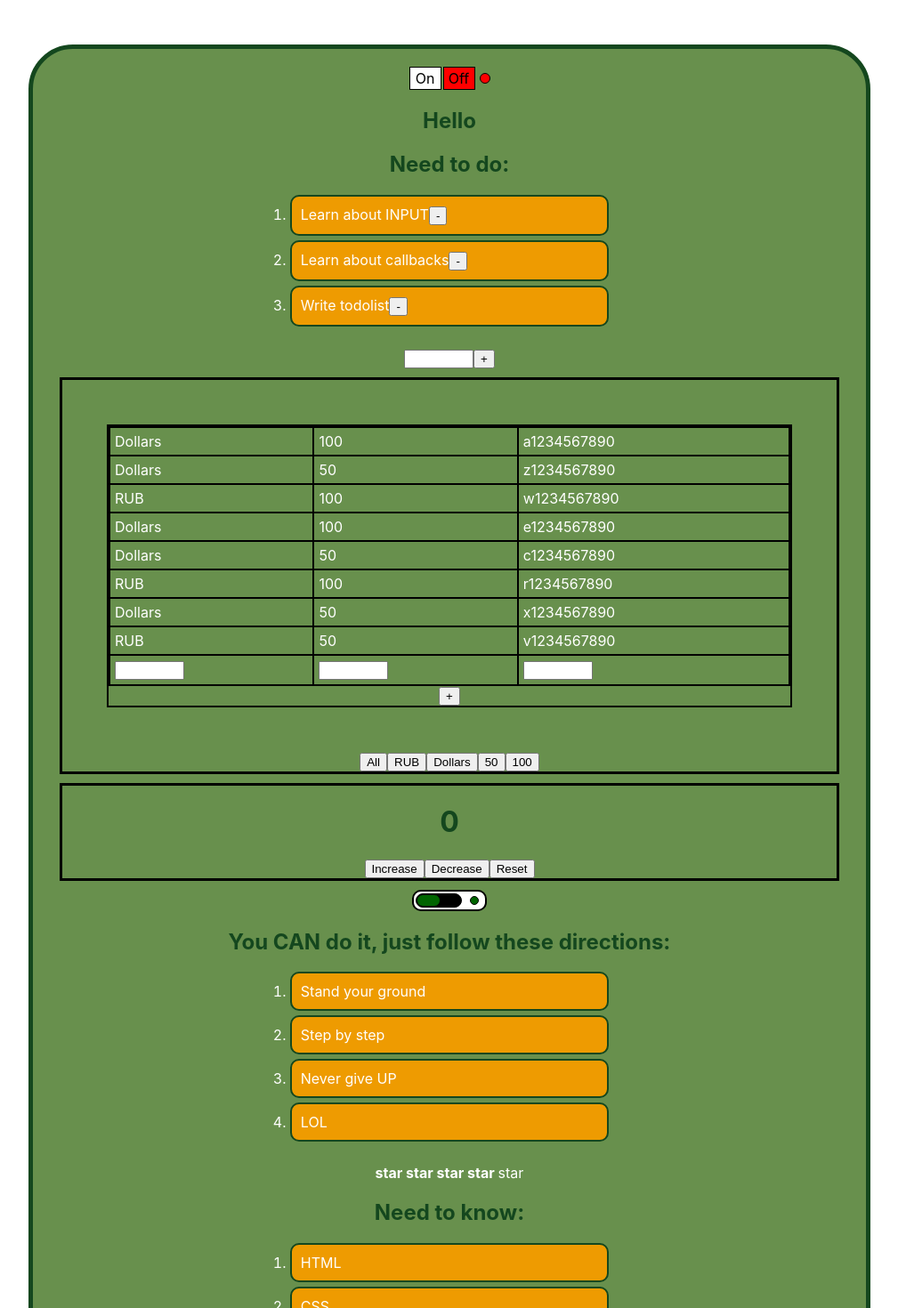
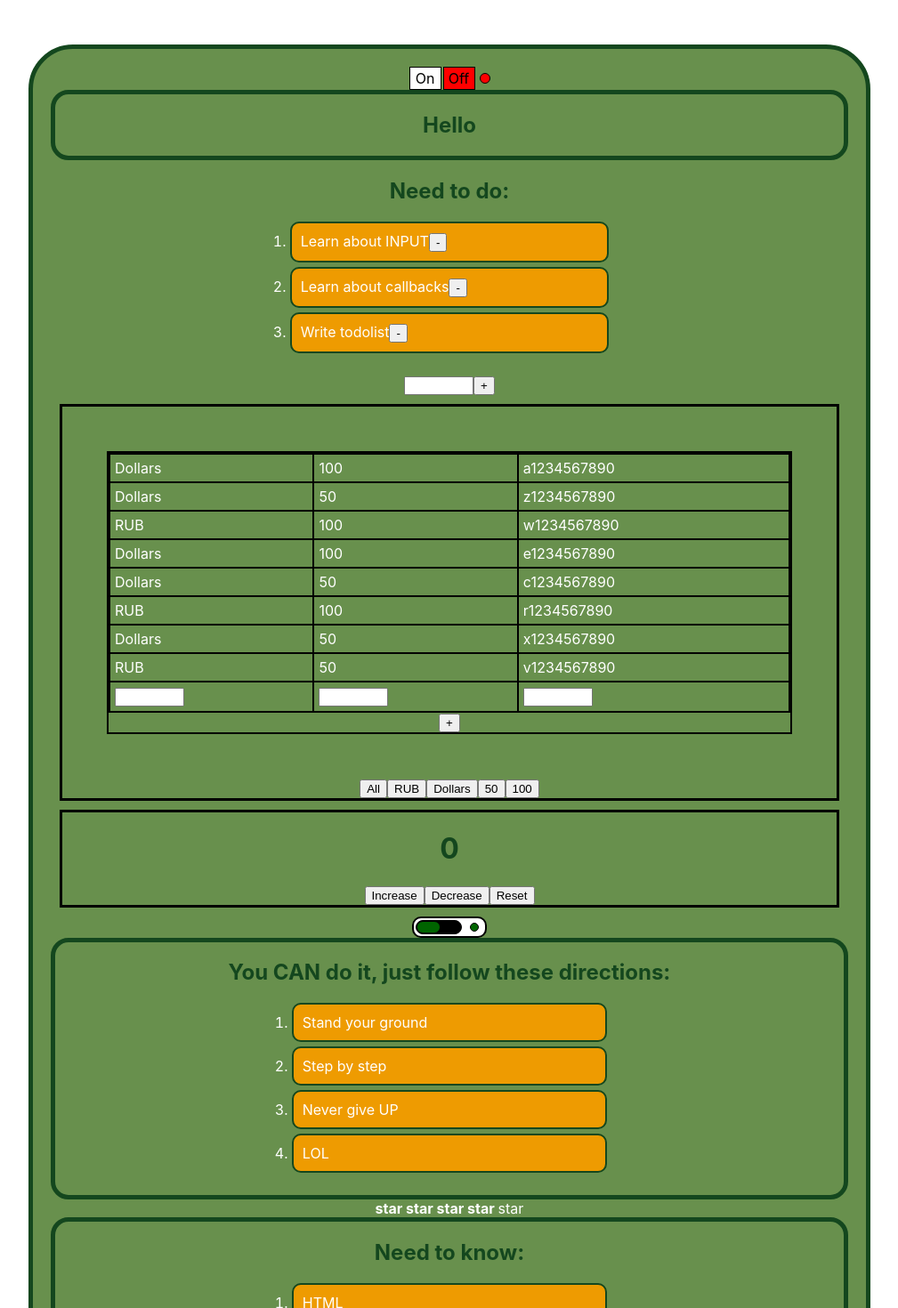
Before and after one commit to Pikadorius/samurai-way-main, a React (Create React App) app: page / in a window 1280 px wide. Shown: the top 1470 px of the page at 89% size, without its empty margins (135-1144 px from the left). Built offline with nearby package versions, Linux system fonts and the light colour scheme.

Commit message:
refactor

```diff
--- a/src/App.css
+++ b/src/App.css
@@ -43,10 +43,6 @@ li {
     background-color: #14471E;
 }
 
-h1, h2, h3 {
-    color: #14471E;
-}
-
 table {
     border-collapse: collapse;
     width: 100%;
--- a/src/App.tsx
+++ b/src/App.tsx
@@ -1,6 +1,6 @@
 import React, {useState} from 'react';
 import './App.css';
-import Accordion from "./Components/Accordion";
+import Accordion from "./Components/Accordion/Accordion";
 import Rating from "./Components/Rating";
 import NewComponent from "./Components/NewComponent";
 import StateExample from './Components/StateExample';
@@ -10,7 +10,7 @@ import NewComponentForInputs2 from './Components/NewComponentForInputs2';
 import TodoList from './Components/ToDoList/TodoList';
 import OnOff from './Components/OnOff/OnOff';
 import OnOff2 from './Components/OnOff2/OnOff2';
-import UncontrolledAccordion from './Components/UncontrolledAccordion';
+import UncontrolledAccordion from './Components/Accordion/UncontrolledAccordion';
 
 export type StudentsPropsType = {
     id: number,
--- /dev/null
+++ b/src/Components/Accordion/Accordion.module.css
@@ -0,0 +1,8 @@
+.content {
+    border: 5px solid #14471E;
+    border-radius: 20px;
+}
+
+h1, h2, h3 {
+    color: #14471E;
+}
--- a/src/Components/Accordion.tsx
+++ b/src/Components/Accordion/Accordion.tsx
@@ -1,4 +1,5 @@
 import React from "react";
+import s from './Accordion.module.css';
 
 type AccordionPropsType = {
     titleValue: string,
@@ -9,7 +10,7 @@ type AccordionPropsType = {
 const Accordion:React.FC<AccordionPropsType>= ({titleValue, listValue, collapsed}) => {
     console.log("Accordion rendering")
         return (
-            <div>
+            <div className={s.content}>
                 <AccordionTitle title={titleValue}/>
                 { !collapsed && <AccordionBody list={listValue}/> }
             </div>
--- a/src/Components/UncontrolledAccordion.tsx
+++ b/src/Components/Accordion/UncontrolledAccordion.tsx
@@ -1,4 +1,5 @@
 import React, {useState} from "react";
+import s from './Accordion.module.css';
 
 type AccordionPropsType = {
     titleValue: string,
@@ -11,7 +12,7 @@ const UncontrolledAccordion:React.FC<AccordionPropsType>= ({titleValue, listValu
     const [collapsed, setCollapsed]=useState<boolean>(true)
 
         return (
-            <div>
+            <div className={s.content}>
                 <AccordionTitle title={titleValue} callback={()=>setCollapsed(!collapsed)}/>
                 { !collapsed && <AccordionBody list={listValue}/> }
             </div>
```
